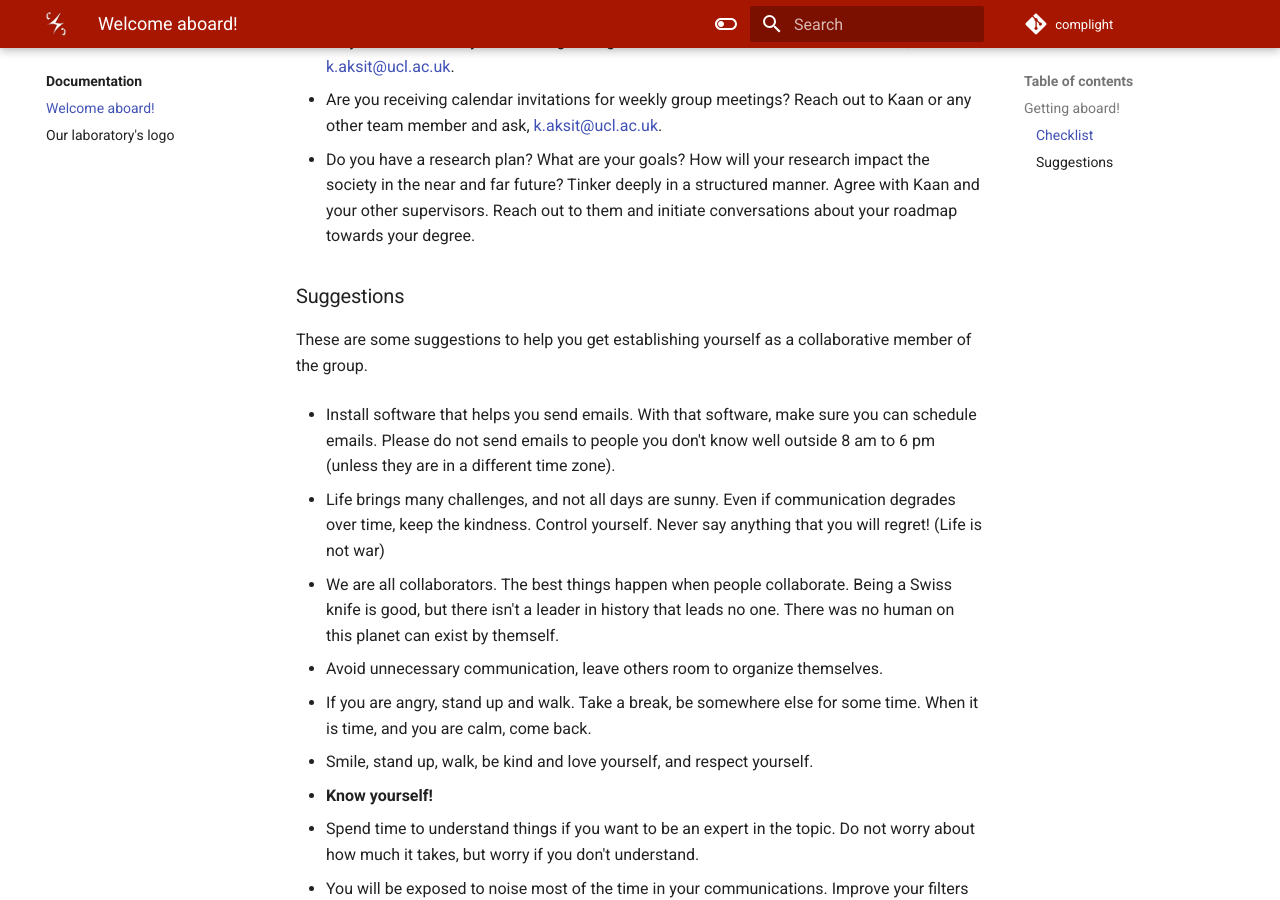
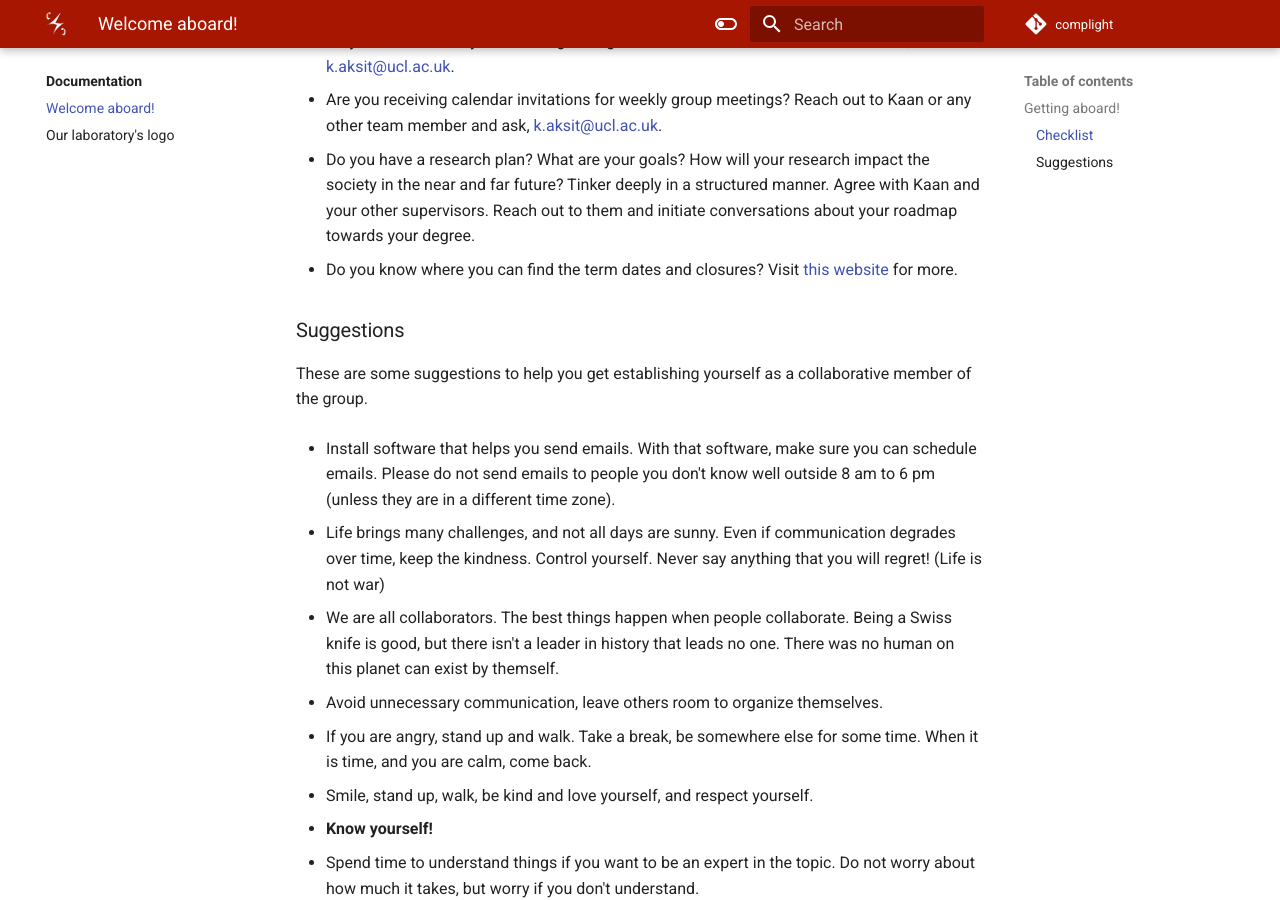
Before and after one commit to complight/complight.github.io, an MkDocs documentation site: the page built from docs/documentation/getting_started.md, in a window 1280 px wide and 900 px high, scrolled down 1870 px. Built offline with MkDocs 1.6.1 and Material for MkDocs 9.7.7, drawn with Linux system fonts in a browser that asks for light colours.

Commit message:
Updating getting started page.

```diff
--- a/docs/documentation/getting_started.md
+++ b/docs/documentation/getting_started.md
@@ -45,6 +45,7 @@ In fact, as a member, please do not hesitate to suggest improvements and be the
 - Do you have a weekly 1:1 meeting arranged with Kaan? Reach out to Kaan and ask, [k.aksit@ucl.ac.uk](mailto:k.aksit@ucl.ac.uk).
 - Are you receiving calendar invitations for weekly group meetings? Reach out to Kaan or any other team member and ask, [k.aksit@ucl.ac.uk](mailto:k.aksit@ucl.ac.uk).
 - Do you have a research plan? What are your goals? How will your research impact the society in the near and far future? Tinker deeply in a structured manner. Agree with Kaan and your other supervisors. Reach out to them and initiate conversations about your roadmap towards your degree.
+- Do you know where you can find the term dates and closures? Visit [this website](https://www.ucl.ac.uk/students/life-ucl/term-dates-and-closures-2021-22) for more.
 
 ### Suggestions
 These are some suggestions to help you get establishing yourself as a collaborative member of the group.
```
